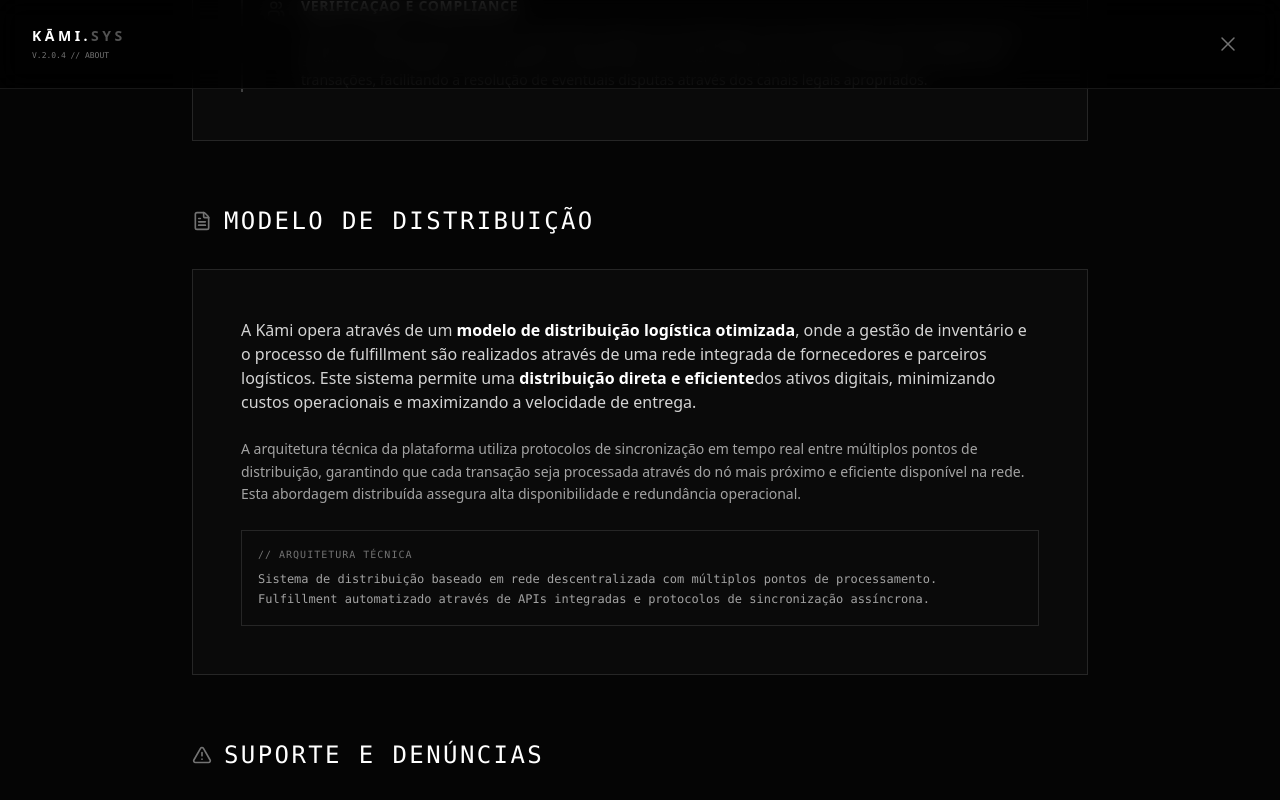
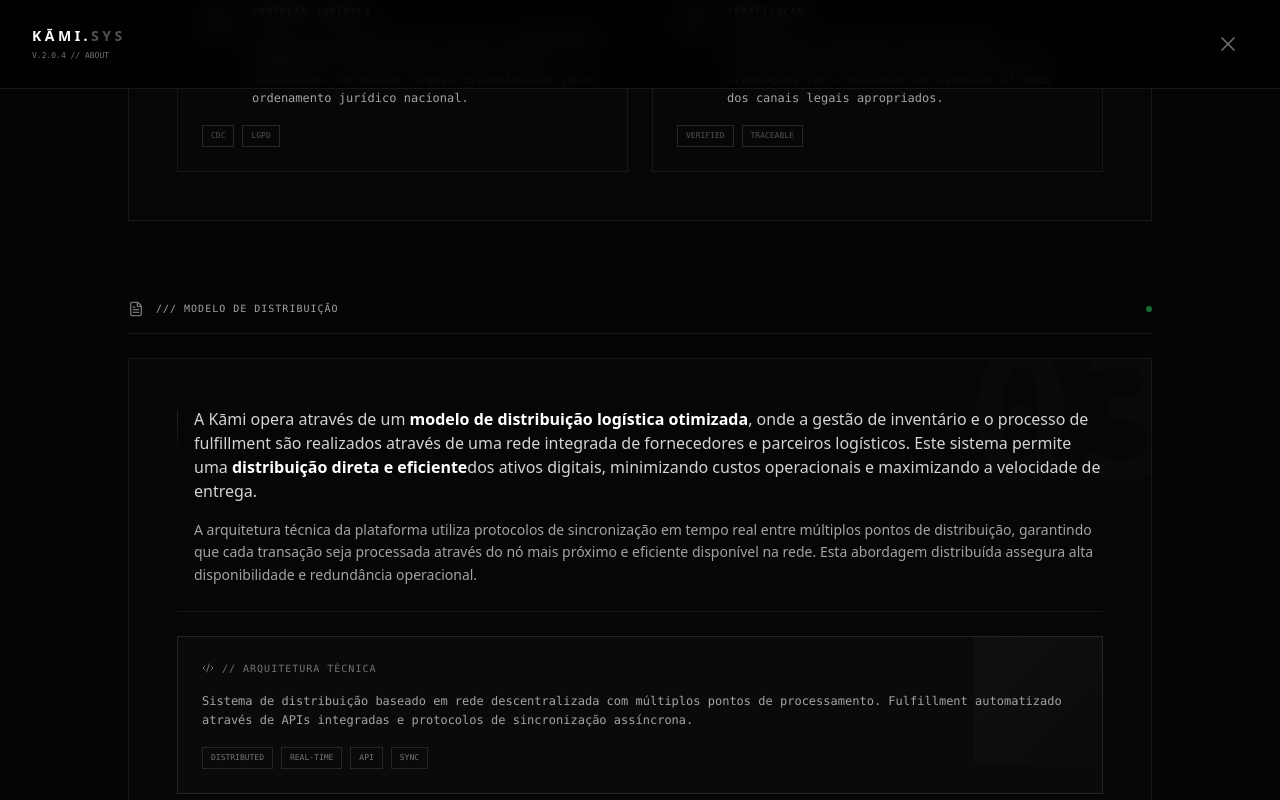
Before and after one commit to Dilligent-Yard/kamistore, a React (Vite) app: page / in a window 1280 px wide. Both pictures are taken after a click on the button "SOBRE NÓS // INFORMAÇÕES DETALHADAS". Shown: the part 1155-1955 px from the top of the page. Built offline with nearby package versions, Linux system fonts and the light colour scheme.

Commit message:
Refactor AboutPage layout and styling
Refactor AboutPage component to enhance layout and styling, including a new background pattern and improved section structure.

```diff
--- a/components/AboutPage.tsx
+++ b/components/AboutPage.tsx
@@ -1,5 +1,5 @@
 import React from 'react';
-import { X, Shield, Scale, Users, Network, FileText, AlertTriangle } from 'lucide-react';
+import { X, Shield, Scale, Users, Network, FileText, AlertTriangle, Code2, Lock } from 'lucide-react';
 
 interface AboutPageProps {
   onClose: () => void;
@@ -7,11 +7,14 @@ interface AboutPageProps {
 
 export const AboutPage: React.FC<AboutPageProps> = ({ onClose }) => {
   return (
-    <div className="min-h-screen bg-[#050505] text-white font-sans">
+    <div className="min-h-screen bg-[#050505] text-white font-sans relative overflow-x-hidden">
+      {/* Background Pattern */}
+      <div className="fixed inset-0 bg-[radial-gradient(#1a1a1a_1px,transparent_1px)] [background-size:24px_24px] opacity-[0.03] pointer-events-none"></div>
+
       {/* Header */}
       <nav className="fixed top-0 left-0 right-0 z-40 px-6 py-4 md:px-8 md:py-6 flex justify-between items-center bg-black/80 backdrop-blur-md border-b border-neutral-900">
         <div className="flex flex-col">
-          <div className="text-sm font-bold tracking-[0.25em] uppercase text-white">
+          <div className="text-sm font-bold tracking-[0.25em] uppercase text-white mix-blend-difference cursor-pointer" onClick={onClose}>
             KĀMI.<span className="text-neutral-600">SYS</span>
           </div>
           <span className="text-[8px] font-mono text-neutral-500 mt-1 hidden md:block">
@@ -29,83 +32,141 @@ export const AboutPage: React.FC<AboutPageProps> = ({ onClose }) => {
       </nav>
 
       {/* Content */}
-      <main className="pt-32 pb-20 px-6 md:px-12">
-        <div className="max-w-4xl mx-auto">
+      <main className="pt-32 pb-20 px-6 md:px-12 relative z-10">
+        <div className="max-w-5xl mx-auto">
 
           {/* Hero Section */}
-          <div className="mb-16 border-l border-neutral-800 pl-6 md:pl-12 py-8">
-            <h1 className="text-5xl md:text-7xl font-black tracking-tighter text-white uppercase mb-6">
-              Sobre <span className="text-neutral-800">Nós</span>
+          <div className="mb-20 md:mb-32 border-l border-neutral-800 pl-6 md:pl-12 py-8 relative">
+            <div className="absolute -left-1 top-0 bottom-0 w-px bg-gradient-to-b from-transparent via-neutral-800 to-transparent"></div>
+            <h1 className="text-[12vw] md:text-[8vw] leading-[0.85] font-black tracking-tighter text-white uppercase mb-6 opacity-90">
+              Sobre<span className="text-neutral-800">.</span>
             </h1>
-            <p className="text-[10px] font-mono text-neutral-500 uppercase tracking-widest max-w-2xl leading-relaxed">
+            <div className="mt-8 flex flex-col md:flex-row md:items-center gap-4 md:gap-12">
+              <p className="text-[10px] font-mono text-neutral-500 uppercase tracking-widest max-w-xs leading-relaxed">
                 INFORMAÇÕES INSTITUCIONAIS // ESTRUTURA CORPORATIVA
               </p>
+              <div className="h-px w-12 bg-neutral-800 hidden md:block"></div>
+              <div className="flex gap-4">
+                <span className="px-2 py-1 border border-neutral-800 text-[9px] font-mono text-neutral-400">COMPLIANCE</span>
+                <span className="px-2 py-1 border border-neutral-800 text-[9px] font-mono text-neutral-400">LEGAL</span>
+              </div>
+            </div>
           </div>
 
           {/* Conglomerate Section */}
-          <section className="mb-16">
-            <div className="flex items-center gap-3 mb-8">
-              <Network size={20} className="text-neutral-500" />
-              <h2 className="text-2xl font-mono text-white tracking-widest uppercase">
-                Estrutura Corporativa
+          <section className="mb-20 relative group">
+            <div className="flex items-center gap-3 mb-6 border-b border-neutral-900 pb-4">
+              <div className="flex items-center gap-3">
+                <Network size={16} className="text-neutral-500" />
+                <h2 className="text-[10px] font-mono text-neutral-400 tracking-widest uppercase">
+                  /// ESTRUTURA CORPORATIVA
                 </h2>
               </div>
-            <div className="bg-[#0A0A0A] border border-neutral-800 p-8 md:p-12 space-y-6">
-              <p className="text-neutral-300 leading-relaxed text-sm md:text-base">
+              <span className="animate-pulse w-1.5 h-1.5 bg-green-500 rounded-full ml-auto"></span>
+            </div>
+
+            <div className="relative border border-neutral-900 bg-neutral-950/30 hover:bg-neutral-900/50 transition-all duration-500 overflow-hidden">
+              {/* Decorative Number */}
+              <span className="absolute -right-8 -top-8 text-[180px] font-black text-neutral-900/20 pointer-events-none select-none font-mono leading-none">
+                01
+              </span>
+
+              <div className="relative z-10 p-8 md:p-12 space-y-6">
+                <div className="flex items-start gap-4 mb-6">
+                  <div className="w-px h-12 bg-gradient-to-b from-neutral-800 to-transparent mt-1"></div>
+                  <div className="flex-1">
+                    <p className="text-neutral-300 leading-relaxed text-sm md:text-base mb-4">
                       A <span className="text-white font-semibold">Kāmi</span> faz parte de um <span className="text-white font-semibold">conglomerado de empresas independentes</span>,
                       cada uma operando com autonomia estratégica e especialização em seus respectivos segmentos de mercado.
+                    </p>
+                    <p className="text-neutral-400 text-sm leading-relaxed">
                       Nossa estrutura organizacional é apoiada por uma <span className="text-white font-semibold">equipe dedicada de marketing</span> e
                       <span className="text-white font-semibold"> assessoria jurídica</span>, garantindo que todas as operações sejam conduzidas
                       dentro dos mais altos padrões de conformidade legal e eficiência comercial.
                     </p>
-              <p className="text-neutral-400 text-sm leading-relaxed">
+                  </div>
+                </div>
+
+                <div className="border-t border-neutral-900 pt-6 mt-6">
+                  <p className="text-neutral-500 text-xs leading-relaxed font-mono">
                     Esta arquitetura corporativa permite que cada unidade de negócio mantenha sua identidade e foco operacional,
                     enquanto se beneficia de recursos compartilhados e expertise consolidada em áreas críticas como compliance,
                     estratégia de mercado e proteção jurídica.
                   </p>
                 </div>
+              </div>
+            </div>
           </section>
 
           {/* P2P System Section */}
-          <section className="mb-16">
-            <div className="flex items-center gap-3 mb-8">
-              <Shield size={20} className="text-neutral-500" />
-              <h2 className="text-2xl font-mono text-white tracking-widest uppercase">
-                Sistema Peer-to-Peer
+          <section className="mb-20 relative group">
+            <div className="flex items-center gap-3 mb-6 border-b border-neutral-900 pb-4">
+              <div className="flex items-center gap-3">
+                <Shield size={16} className="text-neutral-500" />
+                <h2 className="text-[10px] font-mono text-neutral-400 tracking-widest uppercase">
+                  /// SISTEMA PEER-TO-PEER
                 </h2>
               </div>
-            <div className="bg-[#0A0A0A] border border-neutral-800 p-8 md:p-12 space-y-6">
-              <p className="text-neutral-300 leading-relaxed text-sm md:text-base">
+              <span className="animate-pulse w-1.5 h-1.5 bg-green-500 rounded-full ml-auto"></span>
+            </div>
+
+            <div className="relative border border-neutral-900 bg-neutral-950/30 hover:bg-neutral-900/50 transition-all duration-500 overflow-hidden">
+              {/* Decorative Number */}
+              <span className="absolute -right-8 -top-8 text-[180px] font-black text-neutral-900/20 pointer-events-none select-none font-mono leading-none">
+                02
+              </span>
+
+              <div className="relative z-10 p-8 md:p-12 space-y-8">
+                <div className="flex items-start gap-4">
+                  <div className="w-px h-12 bg-gradient-to-b from-neutral-800 to-transparent mt-1"></div>
+                  <p className="text-neutral-300 leading-relaxed text-sm md:text-base flex-1">
                     Nossa plataforma opera através de um <span className="text-white font-semibold">sistema peer-to-peer (P2P)</span>,
                     conectando compradores diretamente com vendedores verificados em uma rede distribuída e descentralizada.
                     Este modelo garante transparência, redução de intermediários e maior eficiência na distribuição de ativos digitais.
                   </p>
-              <div className="border-l-2 border-neutral-700 pl-6 space-y-4">
-                <div className="flex items-start gap-4">
-                  <Scale size={18} className="text-neutral-500 mt-1 flex-shrink-0" />
-                  <div>
-                    <h3 className="text-white font-semibold mb-2 text-sm uppercase tracking-wider">
-                      Proteção Jurídica Brasileira
+                </div>
+
+                <div className="grid grid-cols-1 md:grid-cols-2 gap-6 mt-8">
+                  <div className="border border-neutral-900 bg-neutral-950/50 p-6 hover:border-neutral-800 transition-colors group/sub">
+                    <div className="flex items-start gap-4 mb-4">
+                      <div className="p-2 border border-neutral-800 bg-neutral-900/50 group-hover/sub:border-neutral-700 transition-colors">
+                        <Scale size={16} className="text-neutral-400" />
+                      </div>
+                      <div className="flex-1">
+                        <h3 className="text-white font-mono text-[10px] uppercase tracking-widest mb-3">
+                          PROTEÇÃO JURÍDICA
                         </h3>
-                    <p className="text-neutral-400 text-sm leading-relaxed">
-                      Todas as transações realizadas através da plataforma Kāmi estão sujeitas à <span className="text-white font-semibold">legislação brasileira</span>,
-                      incluindo o Código de Defesa do Consumidor (CDC), a Lei Geral de Proteção de Dados (LGPD) e demais normativas aplicáveis.
-                      Os compradores possuem garantias legais estabelecidas pelo ordenamento jurídico nacional, assegurando seus direitos em caso de
-                      qualquer irregularidade ou descumprimento contratual.
+                        <p className="text-neutral-400 text-xs leading-relaxed font-mono">
+                          Todas as transações estão sujeitas à <span className="text-white">legislação brasileira</span>,
+                          incluindo CDC, LGPD e demais normativas. Garantias legais estabelecidas pelo ordenamento jurídico nacional.
                         </p>
                       </div>
                     </div>
-                <div className="flex items-start gap-4">
-                  <Users size={18} className="text-neutral-500 mt-1 flex-shrink-0" />
-                  <div>
-                    <h3 className="text-white font-semibold mb-2 text-sm uppercase tracking-wider">
-                      Verificação e Compliance
+                    <div className="flex gap-2 mt-4">
+                      <span className="px-2 py-1 border border-neutral-800 text-[8px] font-mono text-neutral-600 uppercase">CDC</span>
+                      <span className="px-2 py-1 border border-neutral-800 text-[8px] font-mono text-neutral-600 uppercase">LGPD</span>
+                    </div>
+                  </div>
+
+                  <div className="border border-neutral-900 bg-neutral-950/50 p-6 hover:border-neutral-800 transition-colors group/sub">
+                    <div className="flex items-start gap-4 mb-4">
+                      <div className="p-2 border border-neutral-800 bg-neutral-900/50 group-hover/sub:border-neutral-700 transition-colors">
+                        <Users size={16} className="text-neutral-400" />
+                      </div>
+                      <div className="flex-1">
+                        <h3 className="text-white font-mono text-[10px] uppercase tracking-widest mb-3">
+                          VERIFICAÇÃO
                         </h3>
-                    <p className="text-neutral-400 text-sm leading-relaxed">
-                      Nossos vendedores passam por um processo rigoroso de verificação e são monitorados continuamente para garantir
-                      conformidade com os padrões estabelecidos. O sistema P2P permite rastreabilidade completa das transações,
-                      facilitando a resolução de eventuais disputas através dos canais legais apropriados.
+                        <p className="text-neutral-400 text-xs leading-relaxed font-mono">
+                          Vendedores verificados e monitorados continuamente. Rastreabilidade completa das transações para
+                          resolução de disputas através dos canais legais apropriados.
                         </p>
+                      </div>
+                    </div>
+                    <div className="flex gap-2 mt-4">
+                      <span className="px-2 py-1 border border-neutral-800 text-[8px] font-mono text-neutral-600 uppercase">VERIFIED</span>
+                      <span className="px-2 py-1 border border-neutral-800 text-[8px] font-mono text-neutral-600 uppercase">TRACEABLE</span>
+                    </div>
                   </div>
                 </div>
               </div>
@@ -113,14 +174,27 @@ export const AboutPage: React.FC<AboutPageProps> = ({ onClose }) => {
           </section>
 
           {/* Dropshipping Technical Section */}
-          <section className="mb-16">
-            <div className="flex items-center gap-3 mb-8">
-              <FileText size={20} className="text-neutral-500" />
-              <h2 className="text-2xl font-mono text-white tracking-widest uppercase">
-                Modelo de Distribuição
+          <section className="mb-20 relative group">
+            <div className="flex items-center gap-3 mb-6 border-b border-neutral-900 pb-4">
+              <div className="flex items-center gap-3">
+                <FileText size={16} className="text-neutral-500" />
+                <h2 className="text-[10px] font-mono text-neutral-400 tracking-widest uppercase">
+                  /// MODELO DE DISTRIBUIÇÃO
                 </h2>
               </div>
-            <div className="bg-[#0A0A0A] border border-neutral-800 p-8 md:p-12 space-y-6">
+              <span className="animate-pulse w-1.5 h-1.5 bg-green-500 rounded-full ml-auto"></span>
+            </div>
+
+            <div className="relative border border-neutral-900 bg-neutral-950/30 hover:bg-neutral-900/50 transition-all duration-500 overflow-hidden">
+              {/* Decorative Number */}
+              <span className="absolute -right-8 -top-8 text-[180px] font-black text-neutral-900/20 pointer-events-none select-none font-mono leading-none">
+                03
+              </span>
+
+              <div className="relative z-10 p-8 md:p-12 space-y-6">
+                <div className="flex items-start gap-4">
+                  <div className="w-px h-12 bg-gradient-to-b from-neutral-800 to-transparent mt-1"></div>
+                  <div className="flex-1 space-y-4">
                     <p className="text-neutral-300 leading-relaxed text-sm md:text-base">
                       A Kāmi opera através de um <span className="text-white font-semibold">modelo de distribuição logística otimizada</span>,
                       onde a gestão de inventário e o processo de fulfillment são realizados através de uma rede integrada de fornecedores e
@@ -132,60 +206,106 @@ export const AboutPage: React.FC<AboutPageProps> = ({ onClose }) => {
                       garantindo que cada transação seja processada através do nó mais próximo e eficiente disponível na rede.
                       Esta abordagem distribuída assegura alta disponibilidade e redundância operacional.
                     </p>
-              <div className="mt-6 p-4 bg-neutral-950 border border-neutral-800">
-                <p className="text-[10px] font-mono text-neutral-500 uppercase tracking-widest mb-2">
+                  </div>
+                </div>
+
+                <div className="mt-8 border-t border-neutral-900 pt-6">
+                  <div className="bg-neutral-950 border border-neutral-800 p-6 relative overflow-hidden">
+                    <div className="absolute top-0 right-0 w-32 h-32 bg-gradient-to-br from-neutral-900/50 to-transparent pointer-events-none"></div>
+                    <div className="relative z-10">
+                      <div className="flex items-center gap-2 mb-4">
+                        <Code2 size={12} className="text-neutral-500" />
+                        <p className="text-[10px] font-mono text-neutral-500 uppercase tracking-widest">
                           // ARQUITETURA TÉCNICA
                         </p>
-                <p className="text-neutral-400 text-xs leading-relaxed font-mono">
+                      </div>
+                      <p className="text-neutral-400 text-xs leading-relaxed font-mono mb-4">
                         Sistema de distribuição baseado em rede descentralizada com múltiplos pontos de processamento.
                         Fulfillment automatizado através de APIs integradas e protocolos de sincronização assíncrona.
                       </p>
+                      <div className="flex flex-wrap gap-2">
+                        <span className="px-2 py-1 border border-neutral-800 text-[8px] font-mono text-neutral-500 uppercase">DISTRIBUTED</span>
+                        <span className="px-2 py-1 border border-neutral-800 text-[8px] font-mono text-neutral-500 uppercase">REAL-TIME</span>
+                        <span className="px-2 py-1 border border-neutral-800 text-[8px] font-mono text-neutral-500 uppercase">API</span>
+                        <span className="px-2 py-1 border border-neutral-800 text-[8px] font-mono text-neutral-500 uppercase">SYNC</span>
+                      </div>
+                    </div>
+                  </div>
+                </div>
               </div>
             </div>
           </section>
 
           {/* Complaint Section */}
-          <section className="mb-16">
-            <div className="flex items-center gap-3 mb-8">
-              <AlertTriangle size={20} className="text-neutral-500" />
-              <h2 className="text-2xl font-mono text-white tracking-widest uppercase">
-                Suporte e Denúncias
+          <section className="mb-20 relative group">
+            <div className="flex items-center gap-3 mb-6 border-b border-neutral-900 pb-4">
+              <div className="flex items-center gap-3">
+                <AlertTriangle size={16} className="text-neutral-500" />
+                <h2 className="text-[10px] font-mono text-neutral-400 tracking-widest uppercase">
+                  /// SUPORTE E DENÚNCIAS
                 </h2>
               </div>
-            <div className="bg-[#0A0A0A] border border-neutral-800 p-8 md:p-12 space-y-6">
-              <p className="text-neutral-300 leading-relaxed text-sm md:text-base">
+              <span className="animate-pulse w-1.5 h-1.5 bg-green-500 rounded-full ml-auto"></span>
+            </div>
+
+            <div className="relative border border-neutral-900 bg-neutral-950/30 hover:bg-neutral-900/50 transition-all duration-500 overflow-hidden">
+              {/* Decorative Number */}
+              <span className="absolute -right-8 -top-8 text-[180px] font-black text-neutral-900/20 pointer-events-none select-none font-mono leading-none">
+                04
+              </span>
+
+              <div className="relative z-10 p-8 md:p-12 space-y-6">
+                <div className="flex items-start gap-4">
+                  <div className="w-px h-12 bg-gradient-to-b from-neutral-800 to-transparent mt-1"></div>
+                  <p className="text-neutral-300 leading-relaxed text-sm md:text-base flex-1">
                     Caso você tenha enfrentado qualquer problema com algum dos vendedores da plataforma,
                     você possui canais oficiais para registrar sua denúncia e buscar a resolução adequada através dos órgãos competentes.
                   </p>
-              <div className="border border-neutral-700 p-6 bg-neutral-950">
-                <p className="text-neutral-400 text-sm mb-4">
-                  <span className="text-white font-semibold">Teve problema com algum dos vendedores?</span>
+                </div>
+
+                <div className="mt-8 border border-neutral-800 bg-neutral-950 p-8 relative overflow-hidden group/link">
+                  <div className="absolute top-0 right-0 w-40 h-40 bg-gradient-to-br from-neutral-900/30 to-transparent pointer-events-none"></div>
+                  <div className="relative z-10">
+                    <div className="flex items-center gap-3 mb-6">
+                      <Lock size={14} className="text-neutral-500" />
+                      <p className="text-white font-mono text-[10px] uppercase tracking-widest">
+                        Teve problema com algum dos vendedores?
                       </p>
+                    </div>
                     <a
                       href="https://www.consumidor.gov.br/pages/principal/index.jsf"
                       target="_blank"
                       rel="noopener noreferrer"
-                  className="inline-flex items-center gap-2 text-white hover:text-neutral-300 transition-colors text-sm font-mono uppercase tracking-wider border-b border-neutral-600 hover:border-white pb-1"
+                      className="inline-flex items-center gap-3 px-6 py-3 border border-neutral-800 bg-neutral-900/50 hover:bg-neutral-800 hover:border-neutral-700 transition-all duration-300 group/btn"
                     >
+                      <span className="text-white text-sm font-mono uppercase tracking-wider">
                         Registrar denúncia no Consumidor.gov.br
-                  <span className="text-[10px]">↗</span>
+                      </span>
+                      <span className="text-neutral-500 group-hover/btn:text-white transition-colors text-xs">↗</span>
                     </a>
-                <p className="text-neutral-500 text-xs mt-4 leading-relaxed">
+                    <div className="mt-6 pt-6 border-t border-neutral-900">
+                      <p className="text-neutral-500 text-xs leading-relaxed font-mono">
                         O Consumidor.gov.br é o portal oficial do governo brasileiro para registro de reclamações e denúncias
                         relacionadas a relações de consumo, permitindo que você busque a resolução de problemas através dos
                         órgãos de defesa do consumidor.
                       </p>
                     </div>
                   </div>
+                </div>
+              </div>
+            </div>
           </section>
 
           {/* Footer */}
           <div className="mt-20 pt-8 border-t border-neutral-900 flex flex-col md:flex-row justify-between items-center gap-4">
+            <div className="flex flex-col md:flex-row gap-4 md:gap-8">
               <span className="text-[9px] text-neutral-700 font-mono">EST. 2024</span>
+              <span className="text-[9px] text-neutral-700 font-mono hidden md:block">//</span>
               <span className="text-[9px] text-neutral-700 font-mono">TOKYO // BRASIL</span>
+            </div>
             <button
               onClick={onClose}
-              className="text-[10px] font-mono text-neutral-600 hover:text-white uppercase tracking-widest transition-colors"
+              className="text-[10px] font-mono text-neutral-600 hover:text-white uppercase tracking-widest transition-colors px-4 py-2 border border-transparent hover:border-neutral-800"
             >
               [RETORNAR]
             </button>
```
Lines whose indentation alone changed are shown as unchanged.
